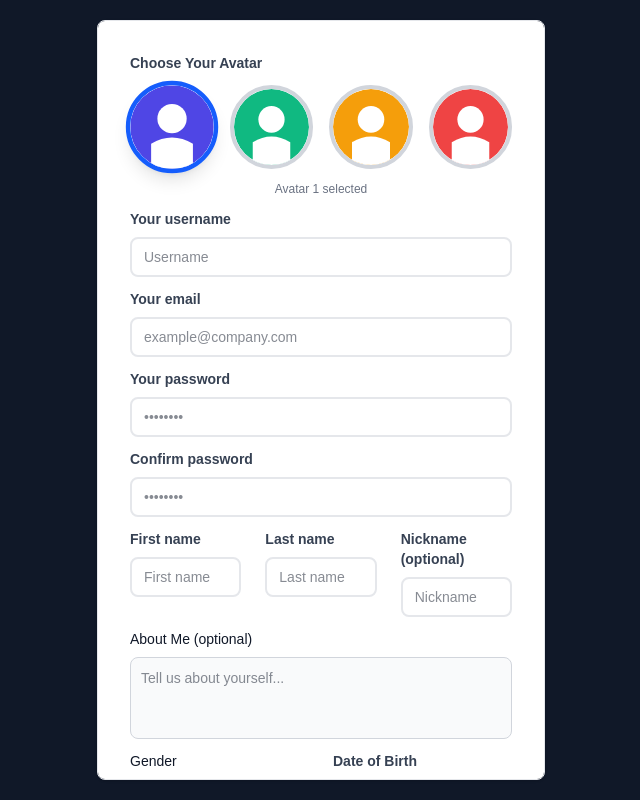
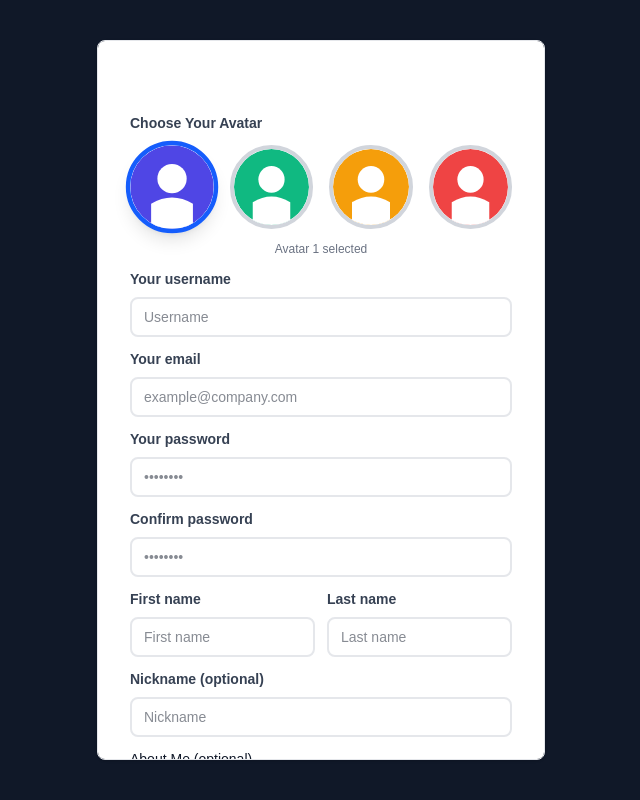
Before and after one commit to matoo11/social-network, a Next.js app in the folder frontend/: page /register in a window 1280 px wide. Shown: the whole page, without its empty margins (319-959 px from the left). Built offline with nearby package versions, Linux system fonts and the light colour scheme; no server answers.

Commit message:
FEAT(UI): styling adjustments for the Sign-in and Sign-up form.

```diff
--- a/frontend/app/login/page.tsx
+++ b/frontend/app/login/page.tsx
@@ -1,5 +1,9 @@
 import SignInForm from '@/components/SignInForm/SignInForm';
 
 export default function SignInPage() {
-  return <div className='h-[100vh] flex items-center bg-gray-900'><SignInForm /></div>;
+    return (
+        <div className="min-h-[100dvh] flex items-center justify-center px-4 py-6 bg-gray-900">
+            <SignInForm />
+        </div>
+    );
 }
--- a/frontend/app/register/page.tsx
+++ b/frontend/app/register/page.tsx
@@ -1,5 +1,9 @@
 import SignUpForm from '@/components/SignUpForm/SignUpForm';
 
 export default function SignUpPage() {
-  return <div className='h-[100vh] flex items-center bg-gray-900'><SignUpForm /></div>;
+    return (
+        <div className="min-h-[100dvh] flex items-center justify-center px-4 py-6 bg-gray-900">
+            <SignUpForm />
+        </div>
+    );
 }
--- a/frontend/components/AvatarSelector/AvatarSelector.tsx
+++ b/frontend/components/AvatarSelector/AvatarSelector.tsx
@@ -16,7 +16,7 @@ const AvatarSelector: React.FC<AvatarSelectorProps> = ({ selectedAvatar, onAvata
             <label className="block text-sm font-semibold text-gray-700 dark:text-gray-300">
                 Choose Your Avatar
             </label>
-            <div className="grid grid-cols-4 gap-4">
+            <div className="grid grid-cols-4 gap-2 sm:gap-4">
                 {avatars.map((num) => (
                     <button
                         key={num}
--- a/frontend/components/SignInForm/SignInFormUI.tsx
+++ b/frontend/components/SignInForm/SignInFormUI.tsx
@@ -19,7 +19,7 @@ const SignInFormUI: React.FC<SignInFormUIProps> = ({
     onSubmit,
 }) => {
     return (
-        <div className="mx-auto w-full max-w-sm p-4 bg-white border border-gray-200 rounded-lg shadow-sm sm:p-6 md:p-8 dark:bg-gray-800 dark:border-gray-700">
+        <div className="mx-auto w-full max-w-sm p-5 sm:p-6 md:p-8 bg-white border border-gray-200 rounded-lg shadow-sm dark:bg-gray-800 dark:border-gray-700 overflow-hidden">
             <form className="space-y-6" onSubmit={onSubmit}>
                 <h5 className="font-serif text-xl font-medium text-gray-900 text-white text-center">
                     Sign in to our platform
--- a/frontend/components/SignUpForm/SignUpFormUI.tsx
+++ b/frontend/components/SignUpForm/SignUpFormUI.tsx
@@ -34,8 +34,11 @@ const SignUpFormUI: React.FC<SignUpFormUIProps> = ({
     onAvatarSelect,
 }) => {
     return (
-        <div className="mx-auto w-full max-w-md p-4 bg-white border border-gray-200 rounded-lg shadow-sm sm:p-6 md:p-8 dark:bg-gray-800 dark:border-gray-700 my-4 max-h-[95vh] overflow-y-auto">
-            <form onSubmit={onSubmit} className="max-w-md mx-auto space-y-3">
+        <div className="mx-auto w-full max-w-md p-4 sm:p-6 md:p-8 bg-white border border-gray-200 rounded-lg shadow-sm dark:bg-gray-800 dark:border-gray-700 my-2 sm:my-4 max-h-[90dvh] overflow-y-auto overflow-x-hidden">
+            <form onSubmit={onSubmit} className="max-w-md mx-auto space-y-3 text-sm sm:text-base">
+                <h5 className="font-serif text-xl font-medium text-white text-center">
+                    Create your account
+                </h5>
                 <AvatarSelector
                     selectedAvatar={formData.avatarNumber}
                     onAvatarSelect={onAvatarSelect}
@@ -85,7 +88,7 @@ const SignUpFormUI: React.FC<SignUpFormUIProps> = ({
                     placeholderText="••••••••"
                     isRequired={true}
                 />
-                <div className="grid md:grid-cols-3 md:gap-6">
+                <div className="grid grid-cols-2 gap-3">
                     <InputField
                         htmlFor="firstName"
                         labelText="First name"
@@ -108,6 +111,7 @@ const SignUpFormUI: React.FC<SignUpFormUIProps> = ({
                         placeholderText="Last name"
                         isRequired={true}
                     />
+                </div>
                 <InputField
                     htmlFor="nickname"
                     labelText="Nickname (optional)"
@@ -119,10 +123,12 @@ const SignUpFormUI: React.FC<SignUpFormUIProps> = ({
                     placeholderText="Nickname"
                     isRequired={false}
                 />
-                </div>
 
                 <div>
-                    <label htmlFor="aboutMe" className="block mb-2 text-sm font-medium text-gray-900 dark:text-white">
+                    <label
+                        htmlFor="aboutMe"
+                        className="block mb-2 text-sm font-medium text-gray-900 dark:text-white"
+                    >
                         About Me (optional)
                     </label>
                     <textarea
@@ -136,7 +142,7 @@ const SignUpFormUI: React.FC<SignUpFormUIProps> = ({
                     />
                 </div>
 
-                <div className="grid md:grid-cols-2 md:gap-6">
+                <div className="grid grid-cols-1 sm:grid-cols-2 gap-3 sm:gap-6">
                     <div className="mb-4">
                         <label className="block mb-2 text-sm font-medium text-gray-900 dark:text-white">
                             Gender
```
Lines whose indentation alone changed are shown as unchanged.
